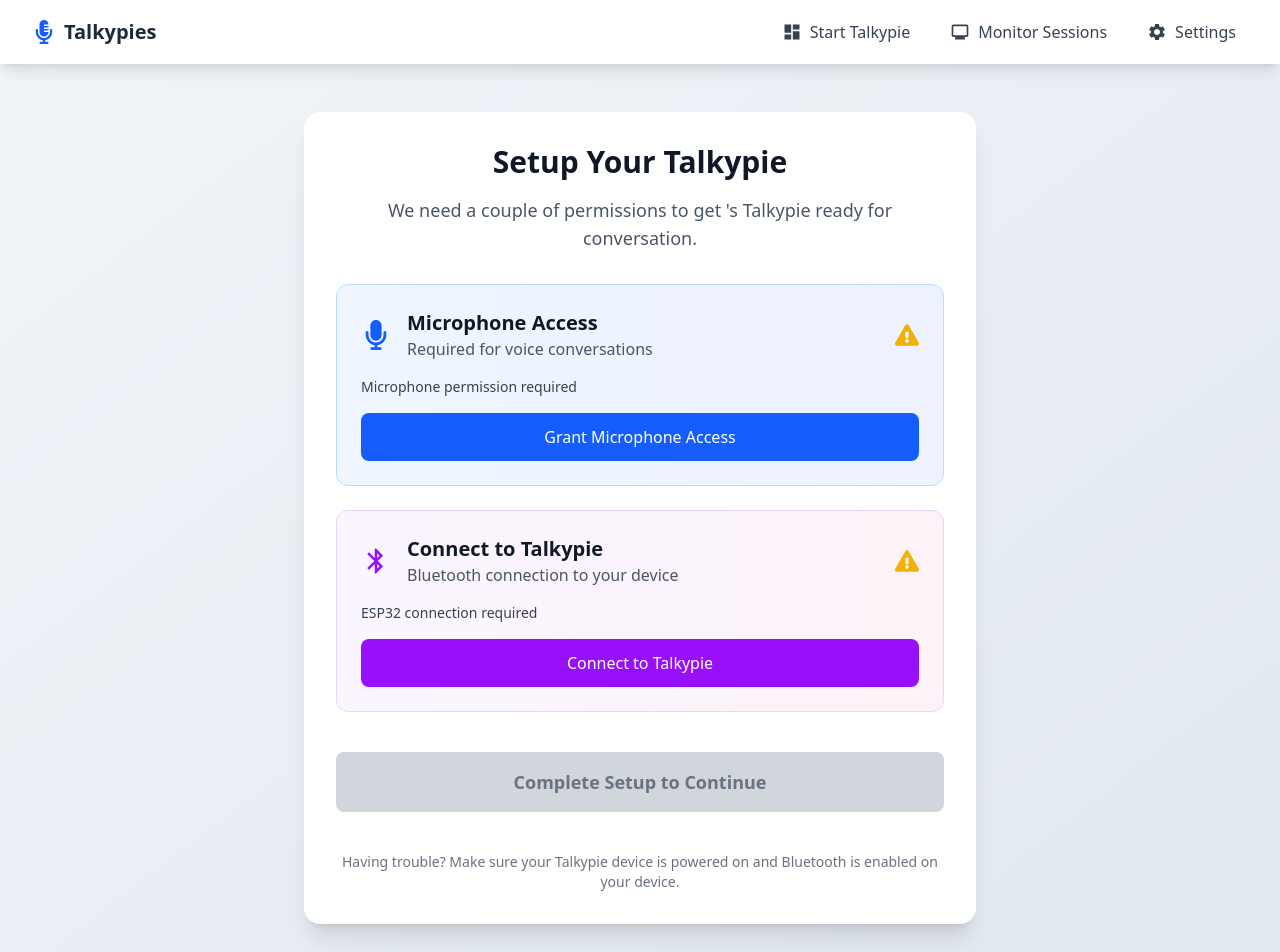
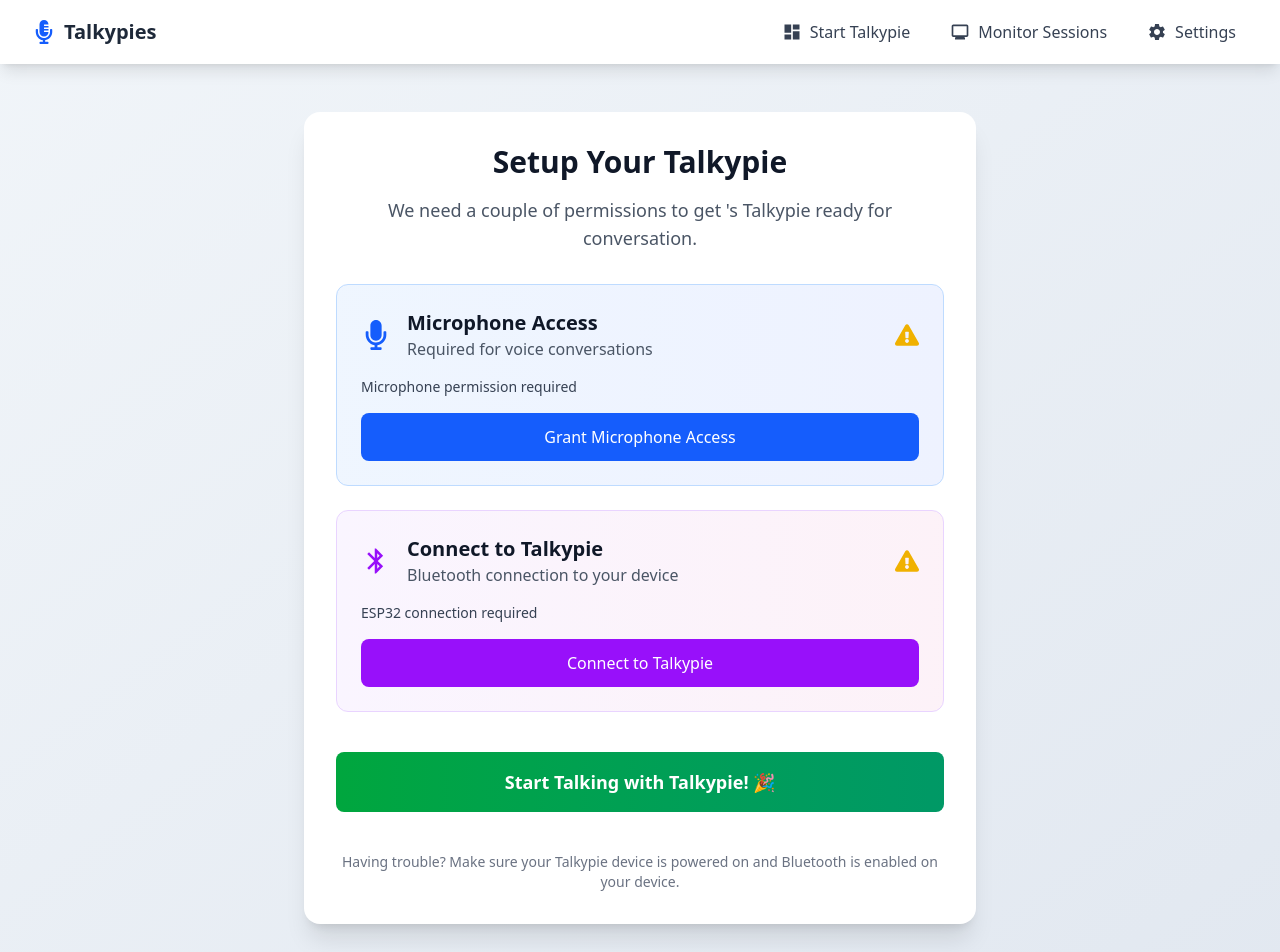
Before and after one commit to sumit-realtyai/Robotics_Voice_Assistant, a React (Vite) app: page /permissions in a window 1280 px wide. Shown: the top 952 px of the page. Built offline with nearby package versions, Linux system fonts and the light colour scheme.

Commit message:
Updated PermissionsCheck.jsx

```diff
--- a/src/components/PermissionsCheck.jsx
+++ b/src/components/PermissionsCheck.jsx
@@ -102,8 +102,8 @@ const PermissionsCheck = () => {
     navigate(`/vapi?${params.toString()}`);
   };
 
-  const canProceed = microphoneStatus === 'granted' && esp32Status === 'connected';
-
+  // const canProceed = microphoneStatus === 'granted' && esp32Status === 'connected';
+  const canProceed = true;
   const getStatusIcon = (status) => {
     switch (status) {
       case 'granted':
```
